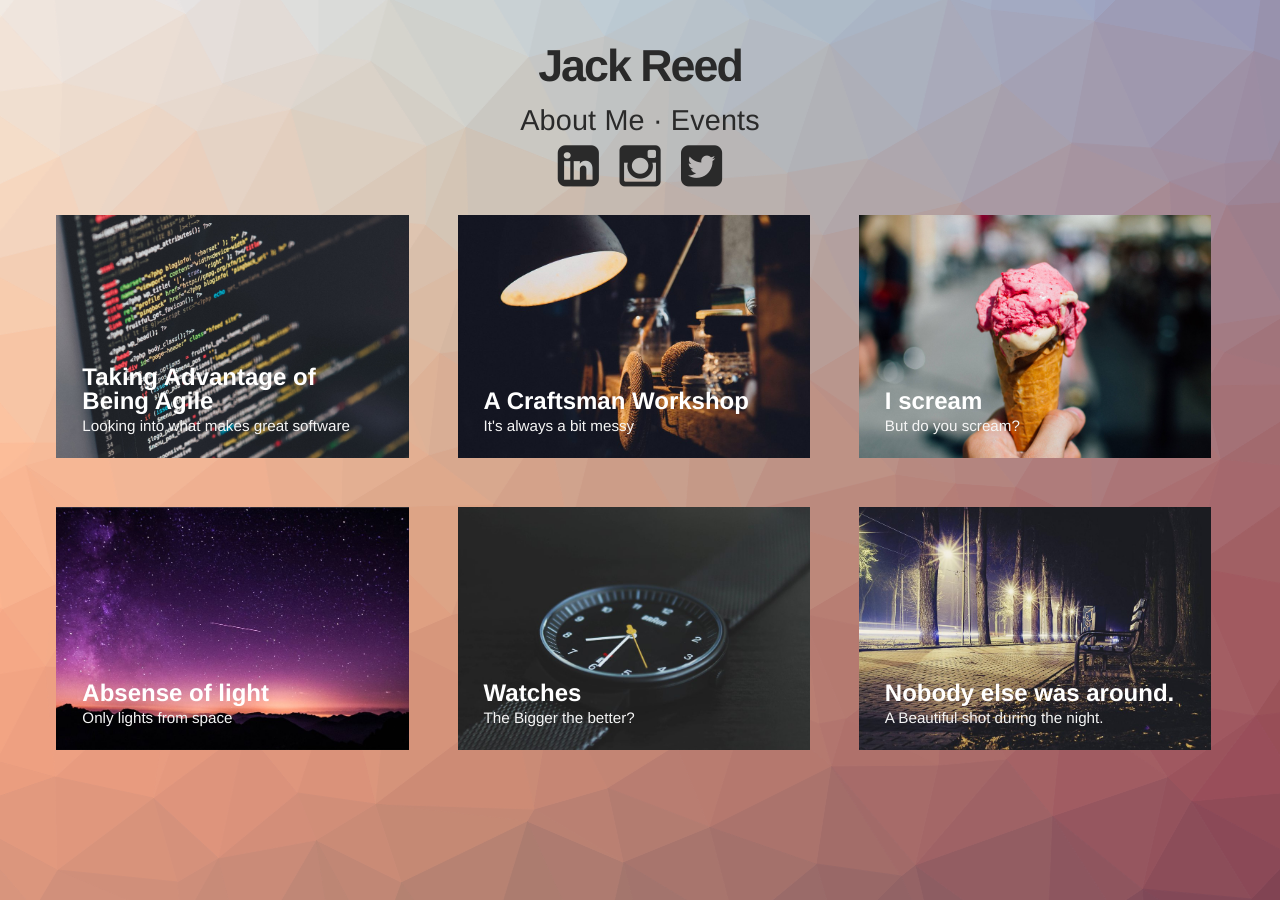
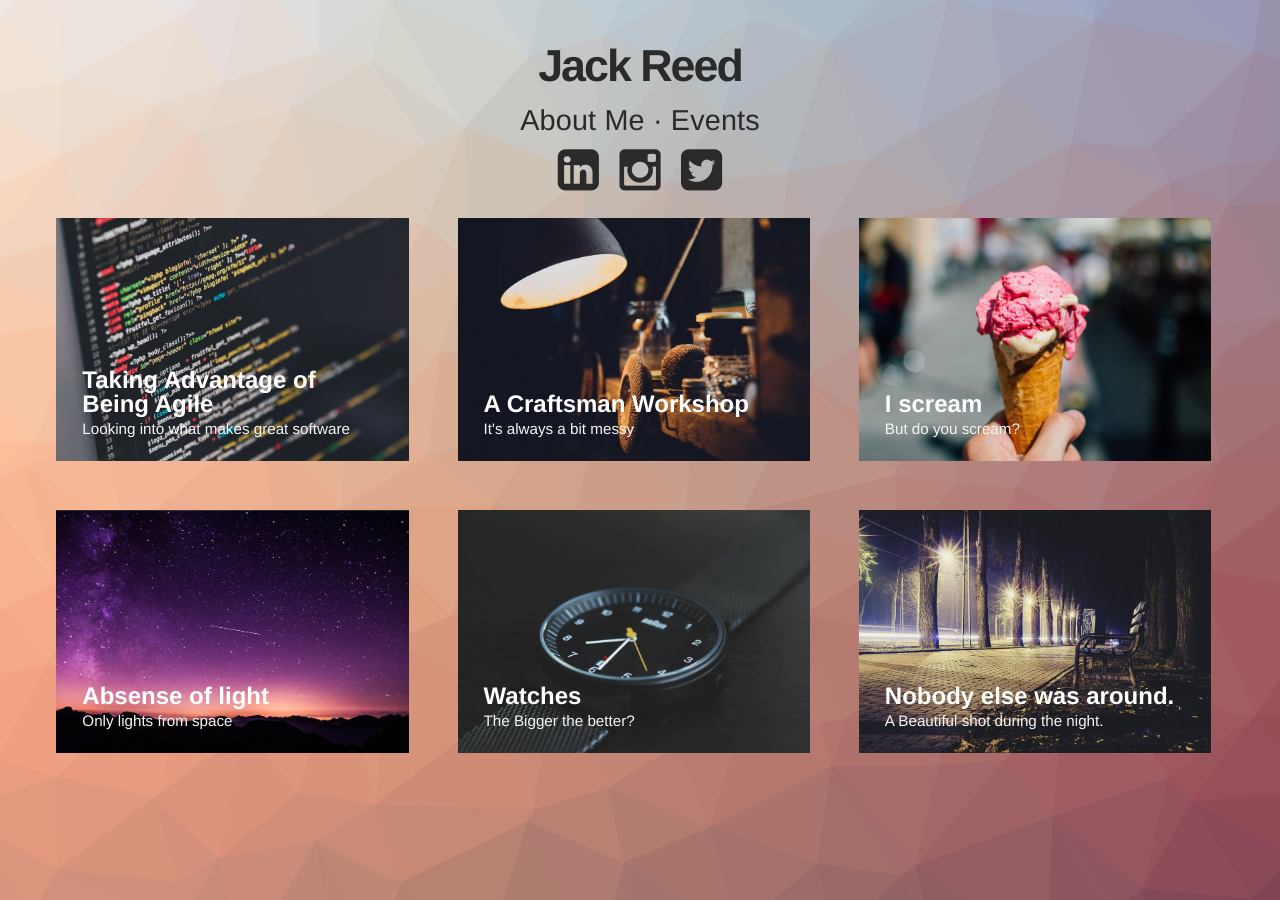
Before and after one commit to IamJackReed/iamjackreed, a Jekyll site: the page built from index.html, in a window 1280 px wide. Built offline with Jekyll 4.4.1, drawn with Linux system fonts in a browser that asks for light colours.

Commit message:
Update modern-blog.css

```diff
--- a/css/modern-blog.css
+++ b/css/modern-blog.css
@@ -294,7 +294,7 @@ a:focus {
 /* Top Navigation Style */
 
 .links {
-	margin: -2em 0 0;
+	margin: -1.8em 0 0;
   text-align: center;
 }
 
```
